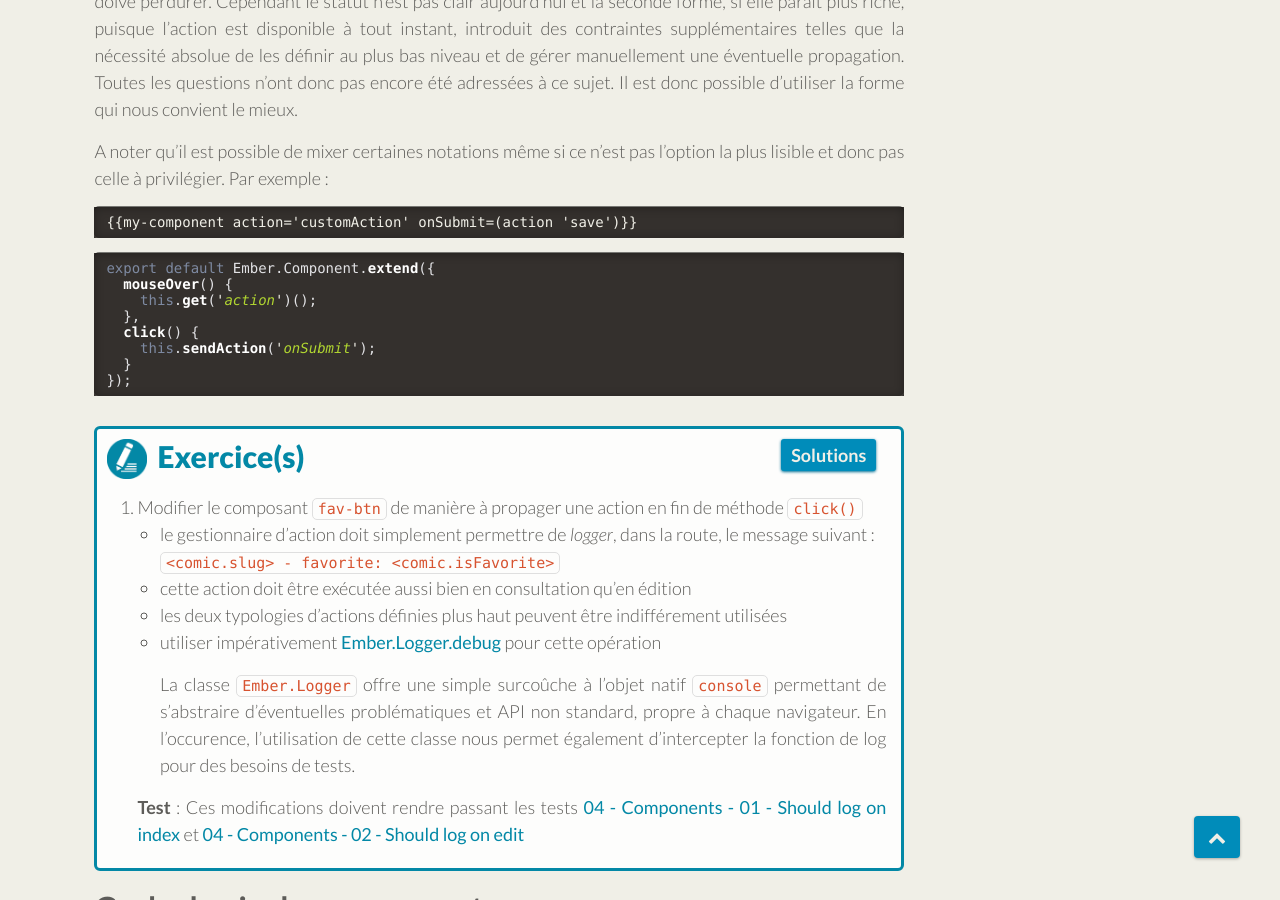
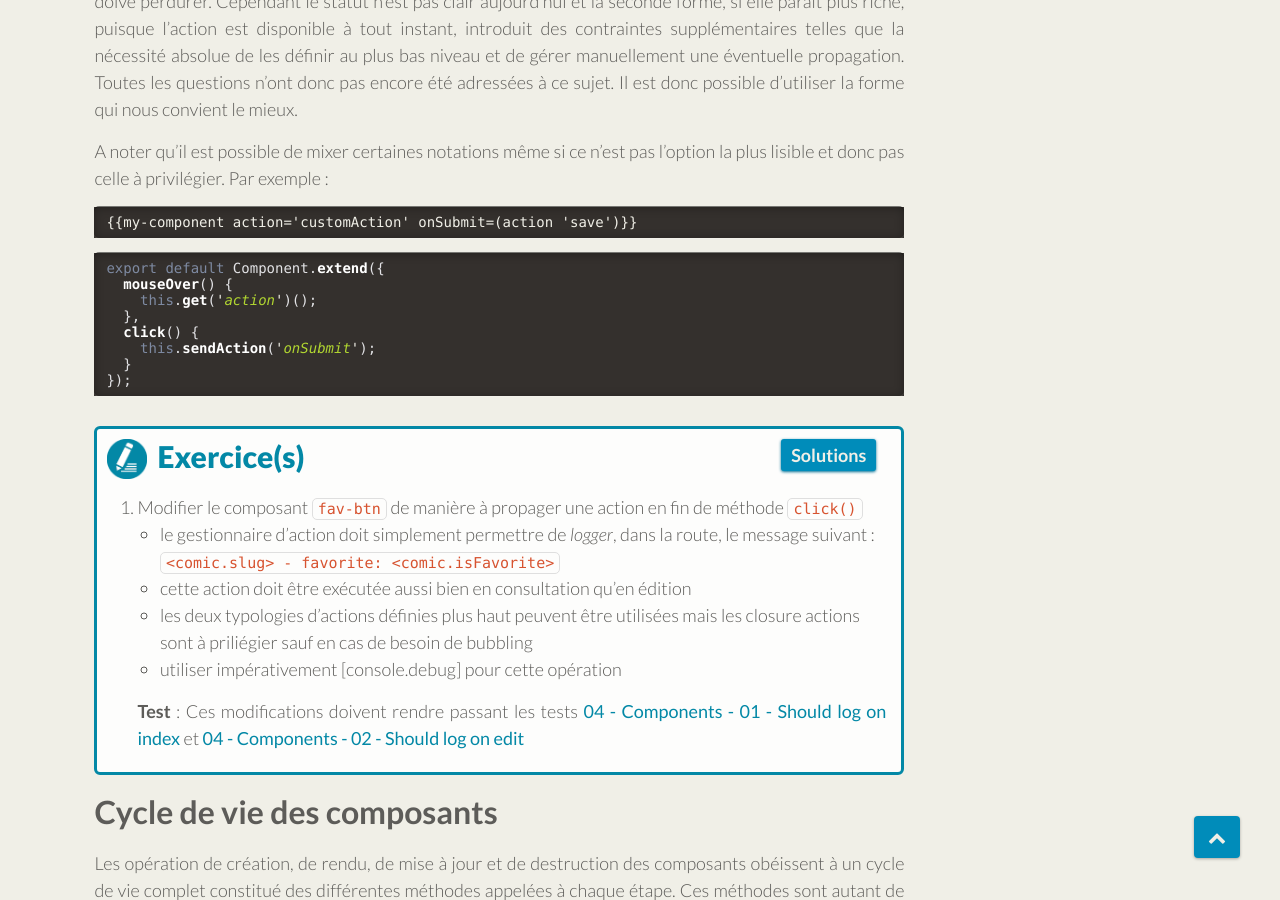
Before and after one commit to bmeurant/bmeurant.github.io, a Jekyll site: the page built from ember/training/components.md, in a window 1280 px wide and 900 px high, scrolled down 11681 px. Built offline with Jekyll 4.4.1, drawn with Linux system fonts in a browser that asks for light colours; nearby versions of some CDN libraries; some of the changed text lies outside the part shown.

Commit message:
Update components section

````diff
--- a/ember/training/components.md
+++ b/ember/training/components.md
@@ -185,7 +185,7 @@
    > ```html
    > {{!-- app/templates/comic/index.hbs --}}
    > ...
-   > <h3 class="comic-title">{{model.title}}</h3>
+   > <div class="comic-header">...</h3>
    > {{image-cover}}
    > <dl class="comic-description">
    > ...
@@ -194,9 +194,7 @@
    > ```html
    > {{!-- app/templates/comic/edit.hbs --}}
    > ...
-   > <div class="comic-title">
-   >   {{input id="title" type="text" value=model.title}}
-   > </div>
+   > <div class="comic-header">...</h3>
    >
    > {{image-cover name=model.slug}}
    >
@@ -213,7 +211,7 @@
    > ```html
    > {{!-- app/templates/comic/index.hbs --}}
    > ...
-   > <h3 class="comic-title">{{model.title}}</h3>
+   > <div class="comic-header">...</h3>
    > {{image-cover name=model.slug}}
    > <dl class="comic-description">
    > ...
@@ -255,7 +253,7 @@
 Cette propriété attend une chaîne de caractère contenant le type de l'élément :
 
 ```javascript
-export default Ember.Component.extend({
+export default Component.extend({
   tagName: 'li'
 });
 ```
@@ -272,7 +270,7 @@
 Cette propriété attend soit une chaîne de caractère avec le nom de la classe unique à ajouter au composant soit un tableau de chaînes de caractères dans le cas de classes multiples :
 
 ```javascript
-export default Ember.Component.extend({
+export default Component.extend({
   classNames: ['btn', 'success']
 });
 ```
@@ -288,7 +286,7 @@
 La présence d'une classe sur le composant dépend ainsi de la valeur de la propriété booléenne associée sur le format ``<prop>:<classIfTrue>:<classIfFalse>``.
 
 ```javascript
-export default Ember.Component.extend({
+export default Component.extend({
   classNameBindings: 'isSuccess:success:error',
   isSuccess: true
 });
@@ -309,7 +307,7 @@
 Elle permet de positionner l'attribut spécifié à la valeur de la propriété de même nom.
 
 ```javascript
-export default Ember.Component.extend({
+export default Component.extend({
   attributeBindings: 'name',
   name: "username"
 });
@@ -318,7 +316,7 @@
 Il est également possible de spécifier explicitement le nom de la propriété :
 
 ```javascript
-export default Ember.Component.extend({
+export default Component.extend({
   attributeBindings: 'userName:name',
   userName: "username"
 });
@@ -362,7 +360,7 @@
 Il peut parfaitement déclarer le binding suivant :
 
 ```javascript
-export default Ember.Component.extend({
+export default Component.extend({
   classNameBindings: 'selected'
 });
 ```
@@ -373,7 +371,7 @@
 Ainsi, la syntaxe suivante (où `user` est passé au composant par le parent) n'affichera jamais l'attribut ``name`` qui restera toujours ``null`` :
 
 ```javascript
-export default Ember.Component.extend({
+export default Component.extend({
   attributeBindings: 'userName:name',
   userName: user.get('fullName')
 });
@@ -384,7 +382,7 @@
 Dans ce cas, dès que la propriété dynamique ``userName`` passée par le parent changera de valeur, l'attribut ``name`` sera automatiquement mis à jour :
 
 ```javascript
-export default Ember.Component.extend({
+export default Component.extend({
   attributeBindings: 'userName:name',
   userName: function () {
       return this.get('user.fullName');
@@ -410,15 +408,16 @@
    > ```javascript
    > // app/components/image-cover.js
    >
-   > import Ember from 'ember';
+   > import Component from '@ember/component';
+   > import { computed } from '@ember/object';
    >
-   > export default Ember.Component.extend({
+   > export default Component.extend({
    >   tagName: 'img',
    >   classNames: 'cover',
    >   attributeBindings: 'src',
-   >   src: function () {
+   >   src: computed('name', function () {
    >     return `/assets/images/comics/covers/${this.get('name')}.jpg`;
-   >   }.property('name')
+   >   })
    > });
    > ```
    >
@@ -444,7 +443,7 @@
 Il est possible de stopper cette propagation en renvoyant `false`.
 
 ```javascript
-export default Ember.Component.extend({
+export default Component.extend({
   click(event) {
       // do whatever you want
       ...
@@ -469,7 +468,7 @@
 Le label associé à l'évènement correspond au nom du gestionnaire qui sera invoqué lors de la survenue de l'évènement :
 
 ```javascript
-export default Ember.Application.extend({
+export default Application.extend({
   customEvents: {
       // add support for the paste event
       paste : 'paste',
@@ -483,7 +482,7 @@
 Ainsi, chaque composant pourra déclarer un gestionnaire  ``paste`` de cette manière :
 
 ```javascript
-export default Ember.Component.extend({
+export default Component.extend({
   paste() {
       // ...
   }
@@ -518,7 +517,7 @@
    >
    > import Ember from 'ember';
    >
-   > export default Ember.Component.extend({
+   > export default Component.extend({
    >   tagName: 'span',
    >   classNames: 'btn-fav',
    >   classNameBindings: 'selected',
@@ -566,7 +565,7 @@
 Tous les paramètres suivants seront vu comme des paramètres, le contexte d'exécution de l'action est remonté en même temps que le nom de l'action.
 
 ```javascript
-export default Ember.Component.extend({
+export default Component.extend({
   ...
 
   click() {
@@ -614,7 +613,7 @@
 ... et l'exécution :
 
 ```javascript
-export default Ember.Component.extend({
+export default Component.extend({
   ...
 
   click() {
@@ -647,7 +646,7 @@
 ```
 
 ```javascript
-export default Ember.Component.extend({
+export default Component.extend({
   mouseOver() {
     this.get('action')();
   },
@@ -666,11 +665,8 @@
 1. Modifier le composant ``fav-btn`` de manière à propager une action en fin de méthode ``click()``
    * le gestionnaire d'action doit simplement permettre de *logger*, dans la route, le message suivant : ``<comic.slug> - favorite: <comic.isFavorite>``
    * cette action doit être exécutée aussi bien en consultation qu'en édition
-   * les deux typologies d'actions définies plus haut peuvent être indifférement utilisées
-   * utiliser impérativement [Ember.Logger.debug](http://emberjs.com/api/classes/Ember.Logger.html#method_debug) pour cette opération
-
-     La classe ``Ember.Logger`` offre une simple surcoûche à l'objet natif ``console`` permettant de s'abstraire d'éventuelles problématiques et API non standard, propre à chaque navigateur.
-     En l'occurence, l'utilisation de cette classe nous permet également d'intercepter la fonction de log pour des besoins de tests.
+   * les deux typologies d'actions définies plus haut peuvent être utilisées mais les closure actions sont à priliégier sauf en cas de besoin de bubbling
+   * utiliser impérativement [console.debug] pour cette opération
 
    **Test** : Ces modifications doivent rendre passant les tests [04 - Components - 01 - Should log on index](https://github.com/bmeurant/ember-training/blob/components-tests/tests/acceptance/04-components-test.js#L73) et [04 - Components - 02 - Should log on edit](https://github.com/bmeurant/ember-training/blob/components-tests/tests/acceptance/04-components-test.js#L98)
 
@@ -678,13 +674,14 @@
    >
    > ```javascript
    > // app/components/btn-fav.js
-   > export default Ember.Component.extend({
+   > export default Component.extend({
    >   tagName: 'span',
    >   classNames: 'btn-fav',
    >   classNameBindings: 'selected',
    >
    >   click() {
    >     this.toggleProperty('selected');
+   >     // eslint-disable-next-line ember/closure-actions
    >     this.sendAction();
    >   }
    > });
@@ -706,12 +703,14 @@
    >
    > ```javascript
    > // app/routes/comic.js
-   > export default Ember.Route.extend({
+   >
+   > export default Route.extend({
    >   ...
    >   actions: {
    >     favorize () {
    >       const model = this.modelFor(this.routeName);
-   >       Ember.Logger.debug(model.get('slug'), '- favorite:', model.get('isFavorite'));
+   >       // eslint-disable-next-line no-console
+   >       console.debug(model.get('slug'), '- favorite:', model.get('isFavorite'));
    >     }
    >   }
    > });
@@ -721,7 +720,8 @@
    >
    > ```javascript
    > // app/components/btn-fav.js
-   > export default Ember.Component.extend({
+   >
+   > export default Component.extend({
    >   tagName: 'span',
    >   classNames: 'btn-fav',
    >   classNameBindings: 'selected',
@@ -749,7 +749,8 @@
    >
    > ```javascript
    > // app/controllers/comic/index.js
-   > export default Ember.Controller.extend({
+   >
+   > export default Controller.extend({
    >
    >   actions: {
    >     favorize() {
@@ -761,7 +762,8 @@
    >
    > ```javascript
    > // app/controllers/comic/edit.js
-   > export default Ember.Controller.extend({
+   >
+   > export default Controller.extend({
    >
    >   actions: {
    >     ...
@@ -774,12 +776,13 @@
    >
    > ```javascript
    > // app/routes/comic.js
-   > export default Ember.Route.extend({
+   > export default Route.extend({
    >   ...
    >   actions: {
    >     onFavorize () {
    >       const model = this.modelFor(this.routeName);
-   >       Ember.Logger.debug(model.get('slug'), '- favorite:', model.get('isFavorite'));
+   >       // eslint-disable-next-line no-console
+   >       console.debug(model.get('slug'), '- favorite:', model.get('isFavorite'));
    >     }
    >   }
    > });
@@ -859,9 +862,7 @@
 
    > ```javascript
    > //app/components/image-cover.js
-   > import Ember from 'ember';
-   >
-   > export default Ember.Component.extend({
+   > export default Component.extend({
    >   tagName: 'img',
    >   classNames: 'cover',
    >   attributeBindings: 'src',
````
Also changed, not shown: other parts of ember/training/components.md (+1 -1 lines), ember/training/routing.md (+2 -2 lines).
